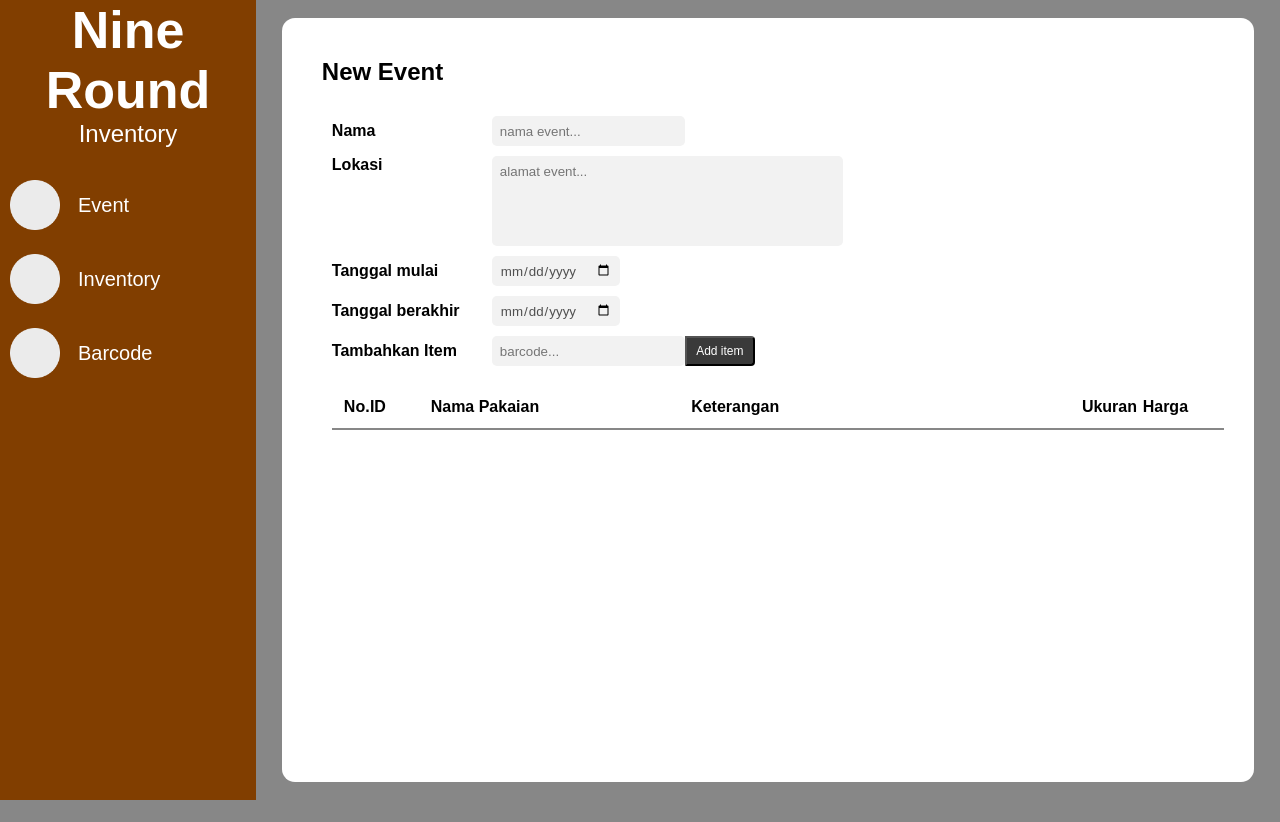
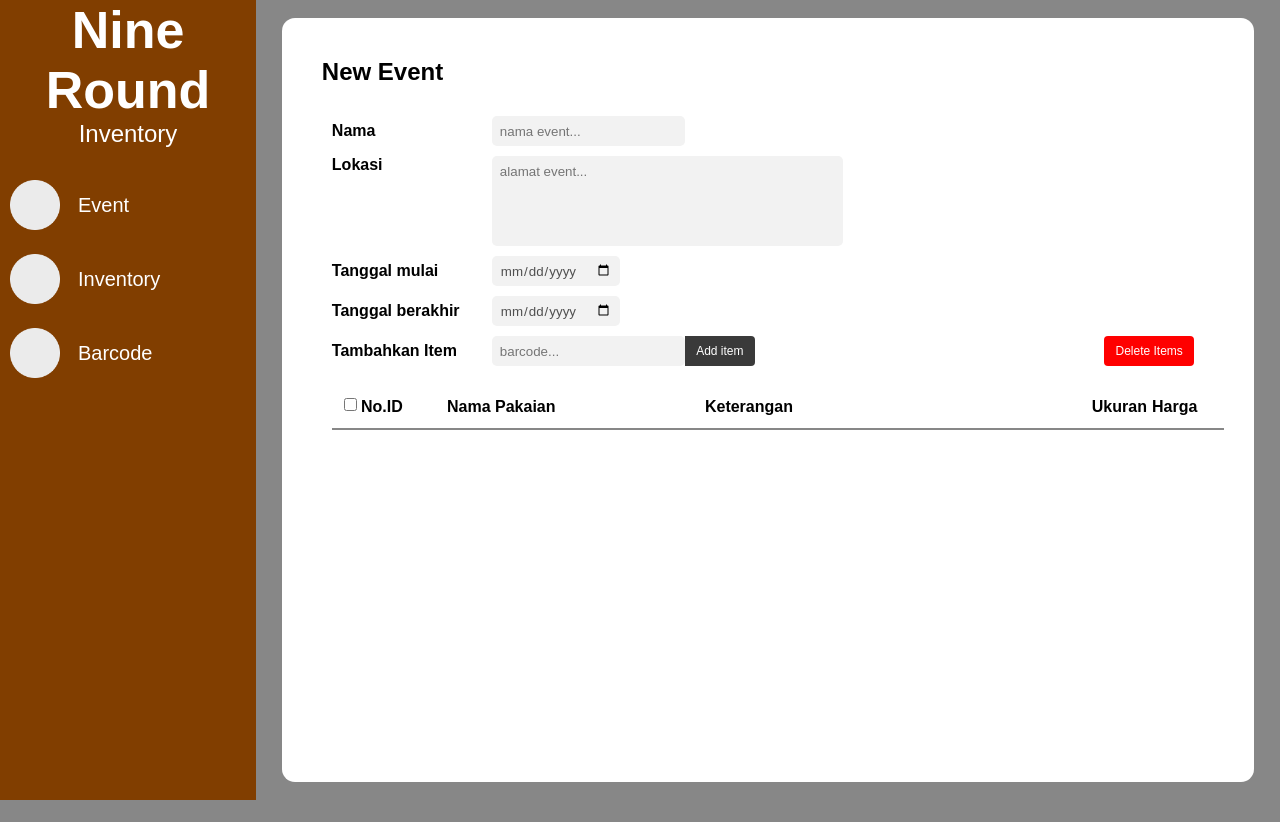
Before and after one commit to Asabito/NineRound-Inventory-Manager, a Django app: page /new-event in a window 1280 px wide. Shown: the top 822 px of the page. Run offline with Django 4.2, Linux system fonts and the light colour scheme; data that the repository does not hold is empty.

Commit message:
add: new-event session and delete button on css
session is now added to the new-event page.
all id that is inputted is stored in the session.
delete button is added but not working yet

```diff
--- a/nineround_web/inventory_app/templates/inventory_app/new-event.html
+++ b/nineround_web/inventory_app/templates/inventory_app/new-event.html
@@ -60,17 +60,33 @@
         align-items: start;
     }
 
-    #addItemButton {
+    #addItemButton  {
+        border: 0;
         outline: none;
         outline: none;
         height: 30px;
         width: 70px;
         display: flex;
         justify-content: center;
-        align-items: center;
         background-color: #3A3A3A;
         color: white;
         border-radius: 0px 4px 4px 0px;
+        font-size: 12px;
+    }
+
+    #deleteItemButton{
+        border: 0;
+        outline: none;
+        outline: none;
+        height: 30px;
+        width: 90px;
+        margin-left: auto;
+        margin-right: 50px;
+        display: flex;
+        justify-content: center;
+        background-color: red;
+        color: white;
+        border-radius: 4px 4px 4px 4px;
         font-size: 12px;
     }
 
@@ -88,6 +104,10 @@
         display: flex;
         border-bottom: 2px solid #878787;
         padding: 12px;
+    }
+
+    .checkBoxCol{
+        width: 2%;
     }
 
     .tableNumber {
@@ -158,10 +178,12 @@
         <div class="eachFieldAndLabel">
             <label class="labelClass">Tambahkan Item</label>
             <input type="text" name="barcode-input" class="eventFormTextField" placeholder="barcode...">
-            <input id="addItemButton" type="submit" value="Add item">
+            <input id="addItemButton" type="submit" value="Add item" name="additem-button">
+            <input id="deleteItemButton" type="submit" value="Delete Items" name="delete-button">
         </div>
         <div id="itemTable">
             <div class="itemTableHeading itemTableRow">
+                <div class="checkBoxCol"><input type="checkbox"></div>
                 <div class="tableNumber">No.</div>
                 <div class="itemID">ID</div>
                 <div class="namaPakaian">Nama Pakaian</div>
@@ -172,6 +194,7 @@
             <div class="scrollablePartTable" style="height:400px;">
                 {% for item in items %}
                 <div class="itemTableRow">
+                    <div class="checkBoxCol"><input type="checkbox"></div>
                     <div class="tableNumber">{{forloop.counter}}</div>
                     <div class="itemID">{{item.id}}</div>
                     <div class="namaPakaian">{{item.nama}} </div>
@@ -188,5 +211,9 @@
     </div>
 
 </form>
+<script src="https://code.jquery.com/jquery-2.2.4.js" integrity="sha256-iT6Q9iMJYuQiMWNd9lDyBUStIq/8PuOW33aOqmvFpqI=" crossorigin="anonymous"></script>
+<script>
+
+</script>
 
 {% endblock %}
--- a/nineround_web/inventory_app/views.py
+++ b/nineround_web/inventory_app/views.py
@@ -23,14 +23,30 @@ def events(request):
 
 def newEvent(request):
     form = EventForm()
-    print('request.method: ',request)
+    # buat list barcode apabila belum ada
+    if 'barcode' not in request.session:
+        request.session['barcode'] = []
+    print(request.session)
+
+    # apabila klik submit-button atau delete-item, maka
     if request.method == 'POST':
         form = EventForm(request.POST)
-        print('form result: ',request.POST)
-        print('validity: ',form.is_valid())
-        if form.is_valid():
-            print('form result: ',form.cleaned_data)
-    items = Inventory.objects.all()
+
+        if form.is_valid() and request.POST.get("additem-button"):
+            print('current barcode: ',request.POST['barcode-input'])
+            print('the inven: ',Inventory.objects.values_list('id', flat=True))
+            print('---------------------------')
+            if request.POST['barcode-input'] in Inventory.objects.values_list('id', flat=True):
+                request.session['barcode'] += [request.POST['barcode-input']]
+            print('the barcode: ',request.session['barcode'])
+        elif form.is_valid() and request.POST.get("submit-button"):
+
+            request.session.flush()
+            # !!!!! add return to home to remove error
+        elif form.is_valid() and request.POST.get("delete-item"):
+            None
+    print('before entering items: ',request.session['barcode'])
+    items = Inventory.objects.filter(id__in=request.session['barcode'])
     context = {'form':form, 'items':items}
     return render(request, 'inventory_app/new-event.html', context=context)
 
```
